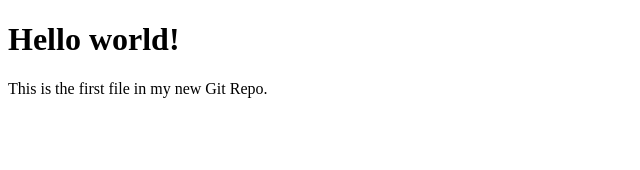
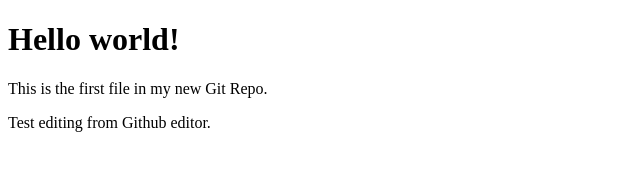
Before and after one commit to wxinatwork/trial, a plain HTML site: page index.html in a window 1280 px wide. Shown: the whole page, without its empty margins (0-640 px from the left). Drawn offline with Linux system fonts and the light colour scheme.

Commit message:
Update index.html from Github editor

```diff
--- a/index.html
+++ b/index.html
@@ -7,6 +7,6 @@
 
 <h1>Hello world!</h1>
 <p>This is the first file in my new Git Repo.</p>
-
+<p>Test editing from Github editor.</p>
 </body>
 </html>
```
